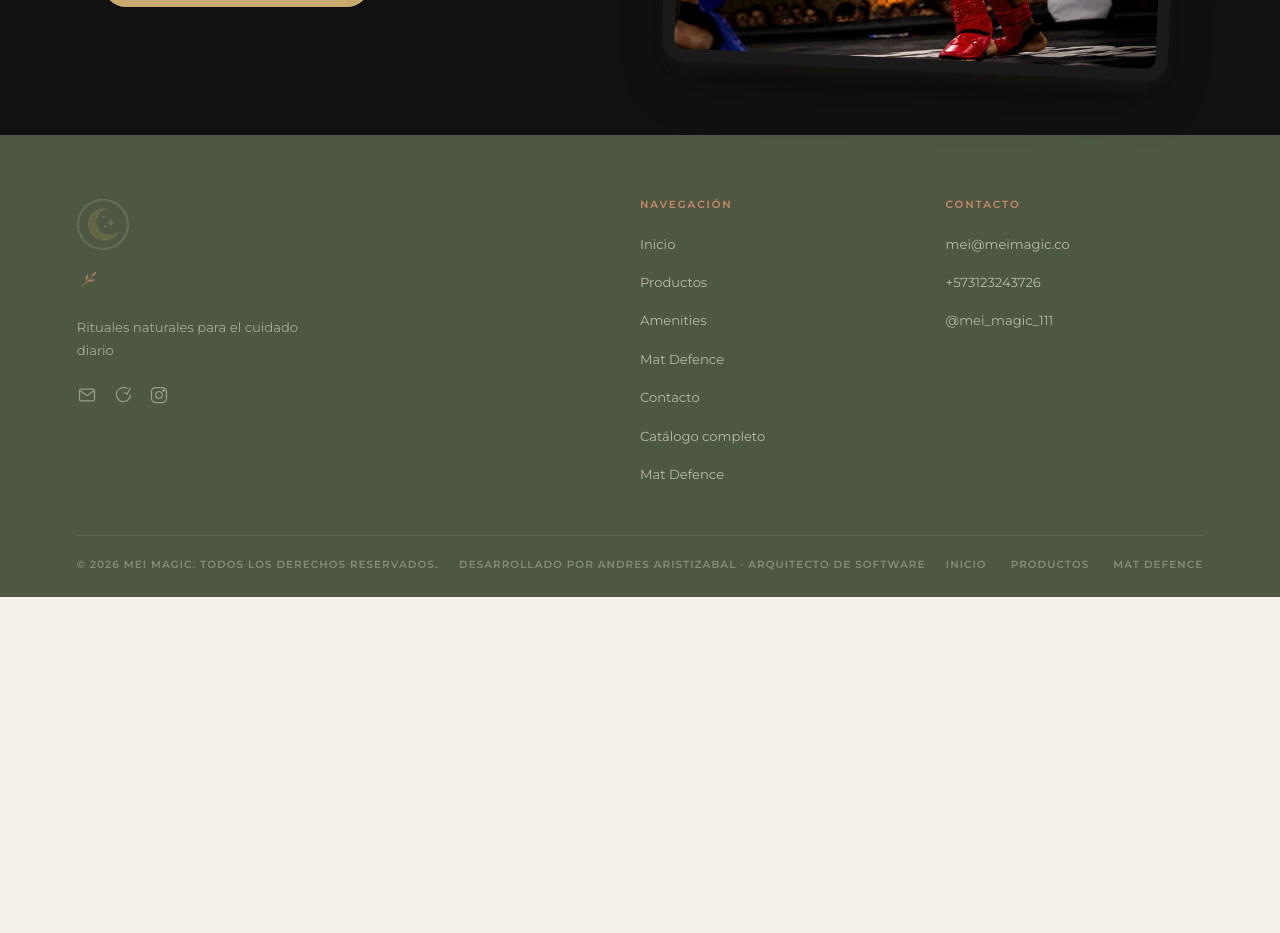
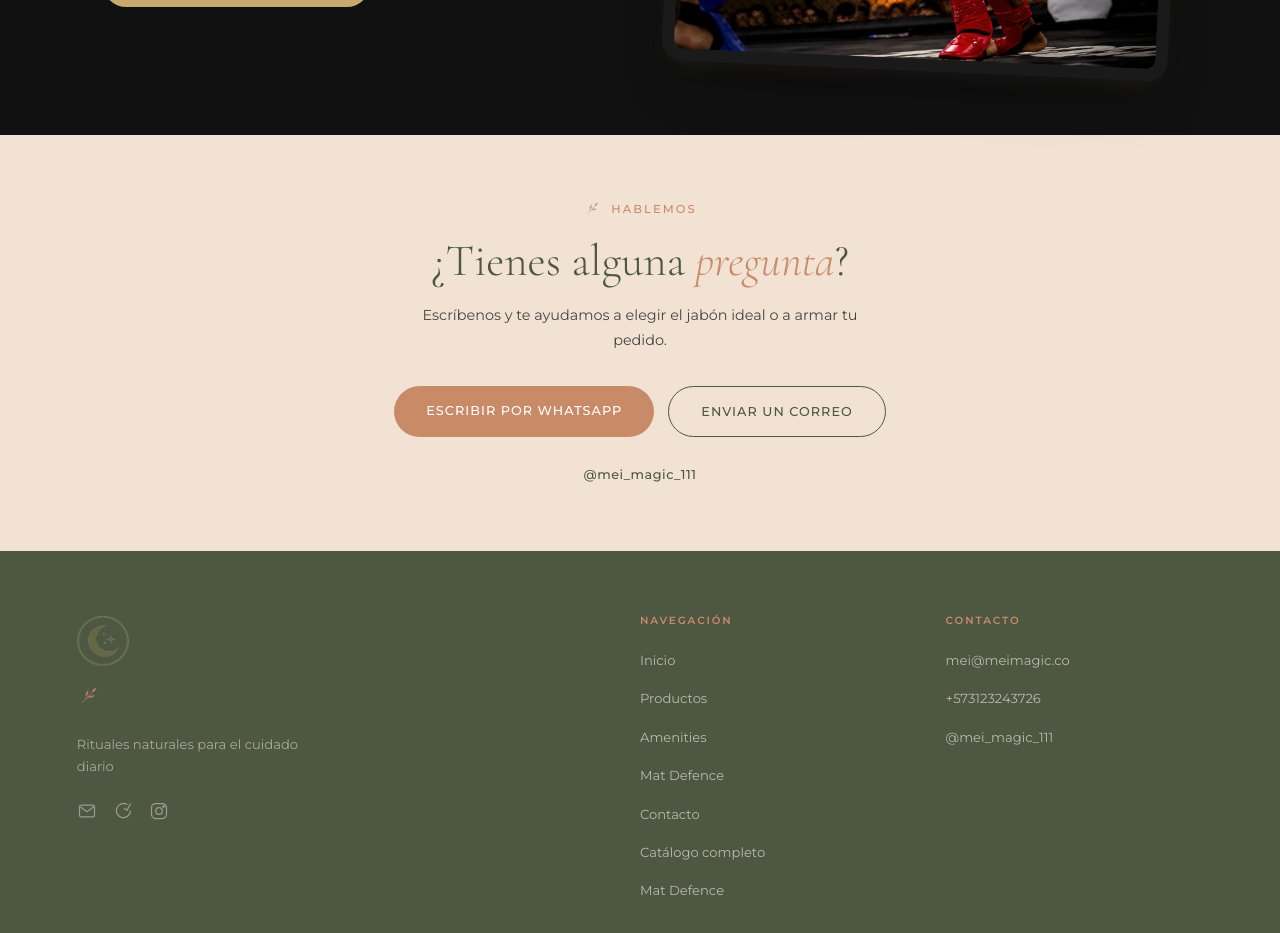
Before and after one commit to TurronDeAvellana/MEI, a React (Vite) app: page / in a window 1280 px wide. Shown: the part 3440-4373 px from the top of the page. Before the commit the page ends 4037 px from the top, so only its background shows below. Built offline with nearby package versions, Linux system fonts and the light colour scheme.

Commit message:
feat: agrega mini sección de contacto al final de la home
Sección con WhatsApp, correo e Instagram, ubicada entre Mat Defence y el footer. El link "Contacto" del nav ahora apunta aquí en vez de al footer.

```diff
--- /dev/null
+++ b/src/components/Contact.css
@@ -0,0 +1,46 @@
+.contact {
+  background: var(--terracotta-mist);
+  text-align: center;
+}
+
+.contact h2 {
+  font-size: clamp(2rem, 3.5vw, 3.2rem);
+  font-weight: 300;
+  margin-bottom: 16px;
+}
+
+.contact h2 em {
+  font-style: italic;
+  color: var(--terracotta);
+}
+
+.contact > p {
+  max-width: 480px;
+  margin: 0 auto 32px;
+  font-size: 0.9rem;
+  line-height: 1.75;
+  color: var(--charcoal);
+  opacity: 0.85;
+}
+
+.contact__actions {
+  display: flex;
+  flex-wrap: wrap;
+  gap: 14px;
+  justify-content: center;
+  margin-bottom: 24px;
+}
+
+.contact__instagram {
+  display: inline-block;
+  font-family: var(--font-body);
+  font-size: 0.8rem;
+  font-weight: 500;
+  letter-spacing: 0.04em;
+  color: var(--sage-dark);
+  text-decoration: none;
+}
+
+.contact__instagram:hover {
+  color: var(--terracotta);
+}
--- /dev/null
+++ b/src/components/Contact.jsx
@@ -0,0 +1,47 @@
+import { site } from "../data/site.js";
+import Sprig from "./Sprig.jsx";
+import "./Contact.css";
+
+function Contact() {
+  const { email, whatsapp, instagram } = site.contact;
+  const whatsappHref = `https://wa.me/${whatsapp.replace(/\D/g, "")}`;
+  const instagramHref = `https://instagram.com/${instagram.replace("@", "")}`;
+
+  return (
+    <section id="contacto" className="section contact">
+      <div className="section-label">
+        <Sprig className="section-label__sprig" />
+        <span className="eyebrow">Hablemos</span>
+      </div>
+      <h2>
+        ¿Tienes alguna <em>pregunta</em>?
+      </h2>
+      <p>
+        Escríbenos y te ayudamos a elegir el jabón ideal o a armar tu pedido.
+      </p>
+      <div className="contact__actions">
+        <a
+          className="btn btn--primary"
+          href={whatsappHref}
+          target="_blank"
+          rel="noopener noreferrer"
+        >
+          Escribir por WhatsApp
+        </a>
+        <a className="btn btn--secondary" href={`mailto:${email}`}>
+          Enviar un correo
+        </a>
+      </div>
+      <a
+        className="contact__instagram"
+        href={instagramHref}
+        target="_blank"
+        rel="noopener noreferrer"
+      >
+        {instagram}
+      </a>
+    </section>
+  );
+}
+
+export default Contact;
--- a/src/data/site.js
+++ b/src/data/site.js
@@ -14,7 +14,7 @@ export const site = {
     { label: "Productos", href: "/catalogo" },
     { label: "Amenities", href: "/#amenities" },
     { label: "Mat Defence", href: "/mat-defence" },
-    { label: "Contacto", href: "/#footer" },
+    { label: "Contacto", href: "/#contacto" },
   ],
   hero: {
     eyebrow: "Inspirados en los dioses. Creados por la naturaleza.",
--- a/src/pages/Home.jsx
+++ b/src/pages/Home.jsx
@@ -5,6 +5,7 @@ import ProductGrid from "../components/ProductGrid.jsx";
 import Ingredients from "../components/Ingredients.jsx";
 import Amenities from "../components/Amenities.jsx";
 import MatDefence from "../components/MatDefence.jsx";
+import Contact from "../components/Contact.jsx";
 import Footer from "../components/Footer.jsx";
 
 function Home() {
@@ -17,6 +18,7 @@ function Home() {
       <Ingredients />
       <Amenities />
       <MatDefence />
+      <Contact />
       <Footer />
     </>
   );
```
